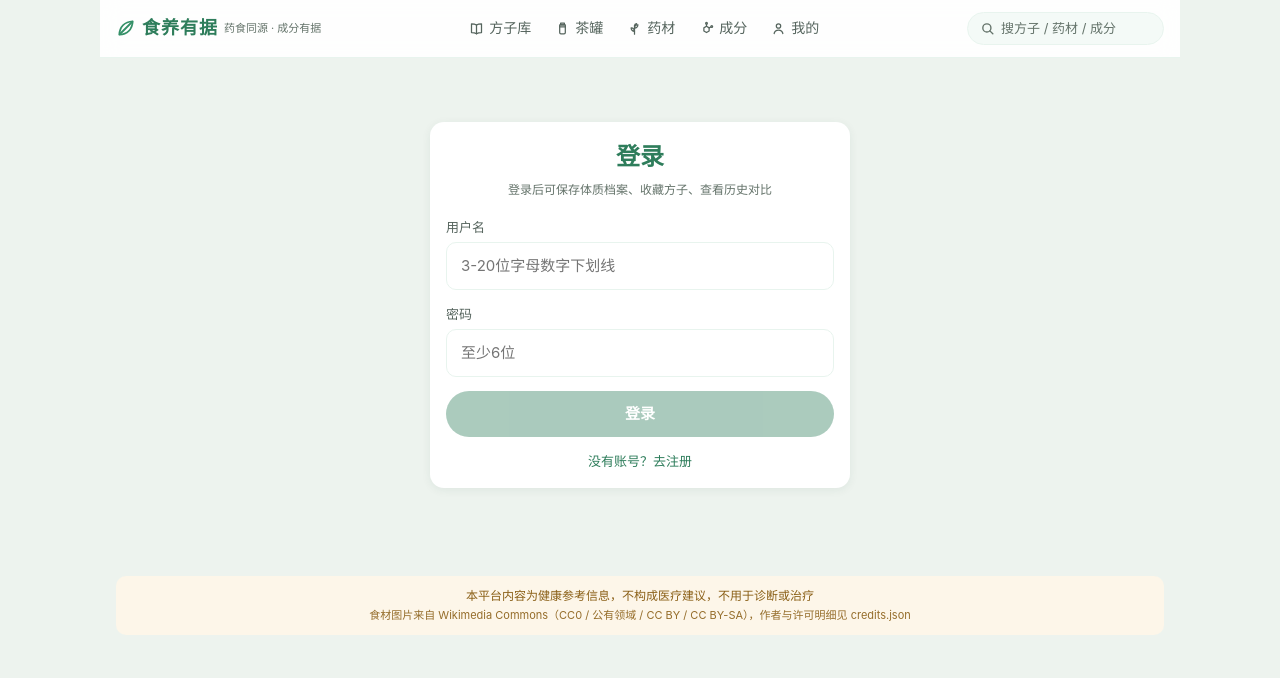
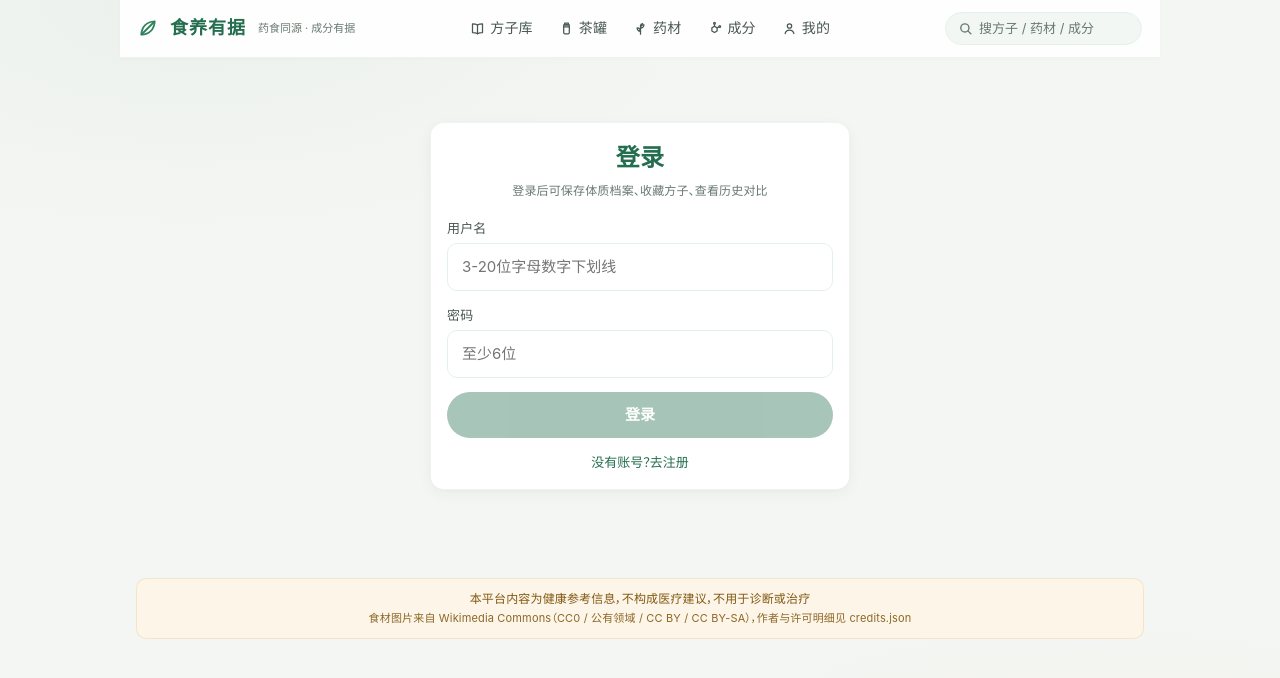
Before and after one commit to jxylisty/shiyang, a Vue app in the folder frontend/: page /login in a window 1280 px wide. Shown: the top 678 px of the page. Built offline with nearby package versions, Linux system fonts and the light colour scheme.

Commit message:
style(tokens): 升级东方草本材质底色+宋体字栈+卡片微边框与漫反射阴影

```diff
--- a/frontend/src/style.css
+++ b/frontend/src/style.css
@@ -1,25 +1,32 @@
 /* 食养有据 —— 清新食养风（移动端优先） */
 :root {
-  --green-900: #1d4a38;
-  --green-700: #2e7d5b;
-  --green-600: #359068;
-  --green-100: #e8f4ee;
-  --green-50: #f4faf7;
+  --font-serif: "Noto Serif SC", "Source Han Serif SC", "Songti SC", "STSong", "SimSun", serif;
+  --font-sans: -apple-system, BlinkMacSystemFont, "Segoe UI", Roboto, "PingFang SC", "Hiragino Sans GB", "Microsoft YaHei UI", "Microsoft YaHei", sans-serif;
+
+  --green-900: #16382a;
+  --green-700: #246e4f;
+  --green-600: #2e825d;
+  --green-100: #e4f1ea;
+  --green-50: #f2f7f4;
   /* 图标 tile 前景色：浅底用深绿，暗色模式下提亮保证对比度 */
   --tile-ink: var(--green-700);
-  --amber-600: #c98a2d;
-  --amber-text: #8a5f16;
-  --amber-50: #fdf6e9;
-  --red-500: #c25e50;
-  --red-text: #a84b3e;
-  --red-50: #faf0ee;
-  --ink-900: #1f2b26;
-  --ink-600: #55645d;
-  --ink-400: #64736a;
-  --bg: #edf3ee;
+  --amber-600: #c28328;
+  --amber-text: #825812;
+  --amber-50: #fcf5e8;
+  --red-500: #be5546;
+  --red-text: #9e4336;
+  --red-50: #fbf0ee;
+  --ink-900: #17241e;
+  --ink-600: #495851;
+  --ink-400: #687970;
+  --bg: #f4f6f3;
   --card: #ffffff;
+  --card-border: rgba(36, 110, 79, 0.08);
   --radius: 14px;
-  --shadow: 0 2px 10px rgba(31, 74, 56, 0.07);
+  --radius-sm: 8px;
+  --shadow-sm: 0 1px 3px rgba(22, 56, 42, 0.04), 0 1px 2px rgba(0, 0, 0, 0.02);
+  --shadow: 0 4px 16px -2px rgba(22, 56, 42, 0.06), 0 1px 4px rgba(0, 0, 0, 0.03);
+  --shadow-hover: 0 8px 24px -4px rgba(22, 56, 42, 0.12), 0 2px 6px rgba(0, 0, 0, 0.04);
 
   /* Vant 主题接入：组件库变量指向本品牌色，避免默认蓝 */
   --van-primary-color: var(--green-700);
@@ -135,39 +142,61 @@ a, button, .btn, .card, .tag, .pressable, input, label { touch-action: manipulat
     scroll-behavior: auto !important;
   }
 }
+
 body {
-  font-family: -apple-system, BlinkMacSystemFont, "PingFang SC", "Microsoft YaHei", sans-serif;
-  background: var(--bg);
+  font-family: var(--font-sans);
+  -webkit-font-smoothing: antialiased;
+  -moz-osx-font-smoothing: grayscale;
+  text-rendering: optimizeLegibility;
+  font-feature-settings: "palt" 1;
+  background-color: var(--bg);
+  background-image:
+    radial-gradient(ellipse 70% 50% at 15% 0%, rgba(36, 110, 79, 0.04), transparent 60%),
+    radial-gradient(ellipse 60% 40% at 85% 100%, rgba(194, 131, 40, 0.03), transparent 60%);
+  background-attachment: fixed;
   color: var(--ink-900);
   line-height: 1.6;
+  letter-spacing: 0.01em;
 }
 #app { max-width: 750px; margin: 0 auto; min-height: 100vh; }
+
+/* 东方书卷宋体辅助类 */
+.font-serif, .hero h1, .recipe-title, .season-card .s-overlay b {
+  font-family: var(--font-serif);
+  letter-spacing: 0.02em;
+}
 
 /* 顶部栏 */
 .topbar {
   position: sticky; top: 0; z-index: 20;
-  background: rgba(255,255,255,0.92); backdrop-filter: blur(10px);
-  border-bottom: 1px solid var(--green-100);
-  padding: 12px 16px;
-  display: flex; align-items: center; justify-content: space-between; gap: 8px;
+  background: rgba(255, 255, 255, 0.88);
+  backdrop-filter: blur(12px);
+  -webkit-backdrop-filter: blur(12px);
+  border-bottom: 1px solid var(--card-border);
+  padding: 12px 18px;
+  display: flex; align-items: center; justify-content: space-between; gap: 10px;
+  box-shadow: 0 1px 4px rgba(22, 56, 42, 0.02);
 }
-.topbar .logo { font-weight: 700; font-size: 18px; color: var(--green-700); letter-spacing: 1px; white-space: nowrap; }
-.topbar .logo small { font-weight: 400; color: var(--ink-400); font-size: 11px; margin-left: 6px; letter-spacing: 0; white-space: nowrap; }
-@media (max-width: 420px) {
-  .topbar .logo { font-size: 16px; }
-  .topbar .logo small { display: none; }
-  .topbar nav a { padding: 4px 6px; font-size: 13px; white-space: nowrap; }
+.topbar .logo {
+  font-family: var(--font-serif);
+  font-weight: 700; font-size: 18px; color: var(--green-700); letter-spacing: 1px; white-space: nowrap;
+  display: inline-flex; align-items: center; gap: 6px; text-decoration: none;
+}
+.topbar .logo small {
+  font-family: var(--font-sans);
+  font-weight: 400; color: var(--ink-400); font-size: 11px; margin-left: 6px; letter-spacing: 0; white-space: nowrap;
 }
 .topbar nav { display: flex; gap: 4px; }
 .topbar nav a {
   text-decoration: none; color: var(--ink-600); font-size: 14px;
-  padding: 4px 10px; border-radius: 18px;
+  padding: 5px 11px; border-radius: 18px;
   display: inline-flex; align-items: center; gap: 5px;
   transition: background var(--dur-fast) ease, color var(--dur-fast) ease;
 }
 .topbar nav a:hover { background: var(--green-50); color: var(--green-700); }
 .topbar nav a.router-link-exact-active { background: var(--green-100); color: var(--green-700); font-weight: 600; }
 @media (max-width: 420px) {
+  .topbar { padding: 10px 12px; }
   .topbar .logo { font-size: 16px; }
   .topbar .logo small { display: none; }
   .topbar nav a { padding: 6px 8px; font-size: 13px; white-space: nowrap; }
@@ -176,76 +205,104 @@ body {
 
 /* 底部免责声明 */
 .disclaimer {
-  margin: 24px 16px 32px; padding: 10px 14px;
-  background: var(--amber-50); border-radius: 10px;
-  color: var(--amber-text); font-size: 12px; text-align: center;
+  margin: 24px 16px 32px; padding: 11px 16px;
+  background: var(--amber-50); border: 1px solid rgba(194, 131, 40, 0.15);
+  border-radius: 10px; color: var(--amber-text); font-size: 12px; text-align: center;
+  line-height: 1.5;
 }
 
 /* 卡片与通用 */
 .page { padding: 16px; }
 .card {
   background: var(--card); border-radius: var(--radius);
-  box-shadow: var(--shadow); padding: 16px; margin-bottom: 12px;
+  border: 1px solid var(--card-border);
+  box-shadow: var(--shadow); padding: 16px; margin-bottom: 14px;
+  transition: box-shadow var(--dur-med) ease, border-color var(--dur-med) ease, transform var(--dur-fast) var(--ease-out-soft);
 }
-.section-title { font-size: 16px; font-weight: 700; margin: 18px 0 10px; display: flex; align-items: center; gap: 6px; }
-.section-title::before { content: ""; width: 4px; height: 16px; background: var(--green-600); border-radius: 2px; }
+@media (hover: hover) {
+  .card.pressable:hover, a.card:hover {
+    border-color: rgba(36, 110, 79, 0.2);
+    box-shadow: var(--shadow-hover);
+  }
+}
+
+.section-title {
+  font-family: var(--font-serif);
+  font-size: 16.5px; font-weight: 700; margin: 22px 0 12px;
+  display: flex; align-items: center; gap: 7px; letter-spacing: 0.02em;
+}
+.section-title::before {
+  content: ""; width: 4px; height: 16px;
+  background: linear-gradient(180deg, var(--green-600), var(--green-700));
+  border-radius: 2px;
+}
 
 .btn {
   display: inline-block; border: none; cursor: pointer;
   background: var(--green-700); color: #fff;
   font-size: 15px; font-weight: 600;
   padding: 11px 22px; border-radius: 24px; text-decoration: none;
-  transition: opacity var(--dur-fast) ease, scale var(--dur-fast) var(--ease-snap);
+  box-shadow: 0 2px 8px rgba(36, 110, 79, 0.2);
+  transition: opacity var(--dur-fast) ease, scale var(--dur-fast) var(--ease-snap), box-shadow var(--dur-fast) ease;
 }
+.btn:hover { box-shadow: 0 4px 12px rgba(36, 110, 79, 0.3); }
 .btn:active { opacity: .85; scale: 0.97; }
 .btn.block { display: block; text-align: center; width: 100%; }
-.btn.ghost { background: var(--green-100); color: var(--green-700); }
-.btn:disabled { opacity: .4; cursor: not-allowed; }
+.btn.ghost { background: var(--green-100); color: var(--green-700); box-shadow: none; }
+.btn.ghost:hover { background: #d7e8de; }
+.btn:disabled { opacity: .4; cursor: not-allowed; box-shadow: none; }
 
 .tag {
-  display: inline-block; font-size: 11px; padding: 2px 9px;
+  display: inline-block; font-size: 11.5px; padding: 2px 10px;
   border-radius: 12px; background: var(--green-50); color: var(--green-700);
   border: 1px solid var(--green-100); margin: 2px 4px 2px 0;
   transition: background var(--dur-fast) ease, color var(--dur-fast) ease, border-color var(--dur-fast) ease, scale var(--dur-fast) var(--ease-snap);
 }
-.tag.warm { background: var(--amber-50); color: var(--amber-text); border-color: #f0e3c8; }
-.tag.warn { background: var(--red-50); color: var(--red-text); border-color: #eed6d1; }
+.tag.warm { background: var(--amber-50); color: var(--amber-text); border-color: rgba(194, 131, 40, 0.2); }
+.tag.warn { background: var(--red-50); color: var(--red-text); border-color: rgba(190, 85, 70, 0.2); }
 .tag.active { background: var(--green-700); color: #fff; border-color: var(--green-700); }
 
 .empty { text-align: center; color: var(--ink-400); padding: 40px 0; font-size: 14px; }
 
-/* 共享方子行（原 Home/Me/Quiz/Constitution 各一份拷贝）：
-   统一用 :last-of-type——行组末尾有其他元素时保留底边、行确为末尾时去底边，
-   与四处原有 :last-child / :last-of-type 的实际渲染结果一致 */
-.recipe-row { display: block; padding: 10px 0; border-bottom: 1px solid var(--green-50); text-decoration: none; }
+/* 共享方子行（原 Home/Me/Quiz/Constitution 各一份拷贝） */
+.recipe-row { display: block; padding: 11px 0; border-bottom: 1px solid var(--green-50); text-decoration: none; }
 .recipe-row:last-of-type { border-bottom: none; }
 .r-name { font-weight: 600; font-size: 15px; color: var(--ink-900); }
-.r-one { font-size: 12px; color: var(--ink-400); margin-top: 2px; }
+.r-one { font-size: 12.5px; color: var(--ink-600); margin-top: 3px; line-height: 1.45; }
 
-/* 桌面大屏适配：布局放宽到 1080px，方子列表两列，详情页内容两栏 */
+/* 桌面大屏适配：布局放宽到 1040px，方子列表两列，详情页内容两栏 */
 @media (min-width: 900px) {
-  #app { max-width: 1080px; }
-  .page { padding: 24px 32px; }
+  #app { max-width: 1040px; }
+  .page { padding: 24px 30px; }
 }
 
 /* ===== 暗色模式（Me 页设置切换，data-theme="dark" + van-theme-dark） ===== */
 :root[data-theme="dark"] {
-  --green-50: #1c2b24;
-  --green-100: #24382e;
+  --green-50: #17241e;
+  --green-100: #20352b;
   --tile-ink: #7fc9a5;
-  --amber-50: #332a1a;
-  --red-50: #3a2622;
-  --ink-900: #e4ece7;
-  --ink-600: #a3b3ab;
-  --ink-400: #7e8e85;
-  --amber-text: #c98a2d;
-  --red-text: #db8072;
-  --bg: #0f1713;
-  --card: #17211c;
-  --shadow: 0 2px 10px rgba(0, 0, 0, 0.4);
+  --amber-50: #2f2516;
+  --red-50: #35211e;
+  --ink-900: #e2ece6;
+  --ink-600: #a1b1a9;
+  --ink-400: #7b8c83;
+  --amber-text: #d89f53;
+  --red-text: #e07f71;
+  --bg: #0d1511;
+  --card: #15201b;
+  --card-border: rgba(255, 255, 255, 0.07);
+  --shadow-sm: 0 1px 3px rgba(0, 0, 0, 0.3);
+  --shadow: 0 4px 16px rgba(0, 0, 0, 0.35);
+  --shadow-hover: 0 8px 24px rgba(0, 0, 0, 0.5);
 }
-:root[data-theme="dark"] body { background: var(--bg); color: var(--ink-900); }
-:root[data-theme="dark"] .topbar { background: rgba(23, 33, 28, 0.92); border-bottom-color: var(--green-100); }
+:root[data-theme="dark"] body {
+  background-color: var(--bg);
+  background-image:
+    radial-gradient(ellipse 60% 40% at 20% 0%, rgba(46, 125, 91, 0.08), transparent 60%),
+    radial-gradient(ellipse 60% 40% at 80% 100%, rgba(201, 138, 45, 0.05), transparent 60%);
+  color: var(--ink-900);
+}
+:root[data-theme="dark"] .topbar { background: rgba(21, 32, 27, 0.88); border-bottom-color: var(--card-border); }
 :root[data-theme="dark"] .f-row .tag,
 :root[data-theme="dark"] .search-box input,
 :root[data-theme="dark"] .field input { background: var(--card); color: var(--ink-900); border-color: var(--green-100); }
```
